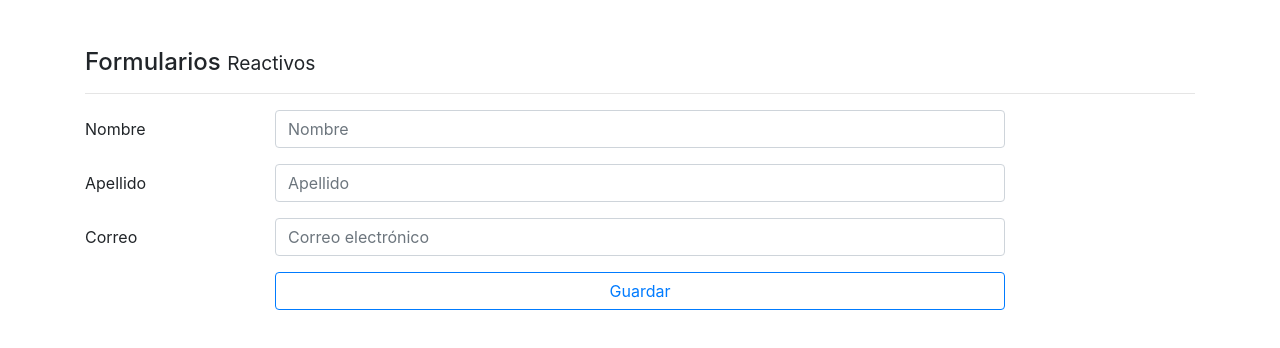
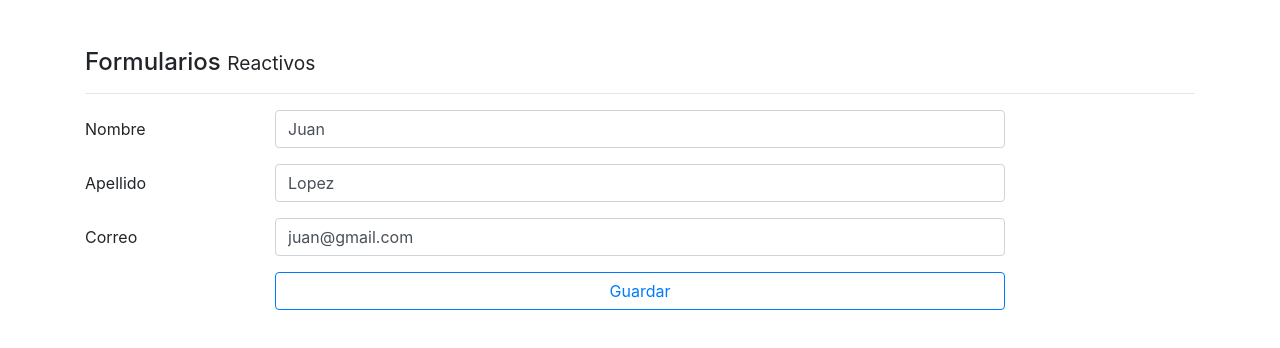
Before and after one commit to juanma77/spa-forms-validation-template-aproximation, an Angular app: page /reactive in a window 1280 px wide. Shown: the top 348 px of the page. Built offline with nearby package versions, Linux system fonts and the light colour scheme.

Commit message:
using form builder and form group to stablish relation between properties

```diff
--- a/src/app/app-routing.module.ts
+++ b/src/app/app-routing.module.ts
@@ -7,7 +7,7 @@ const routes: Routes = [
 
   { path: 'template', component: TemplateComponent },
   { path: 'reactive', component: ReactiveComponent },
-  { path: '**', pathMatch: 'full', redirectTo: 'template' }
+  { path: '**', pathMatch: 'full', redirectTo: 'reactive' }
 
 
 ];
--- a/src/app/app.module.ts
+++ b/src/app/app.module.ts
@@ -6,7 +6,8 @@ import { AppComponent } from './app.component';
 import { TemplateComponent } from './pages/template/template.component';
 import { ReactiveComponent } from './pages/reactive/reactive.component';
 
-import { FormsModule } from '@angular/forms';
+// El primero necesario si usamos una aproximación de formularios por template y el segundo, necesario su usamos una aproximación de formularios reactivos
+import { FormsModule, ReactiveFormsModule } from '@angular/forms';
 
 import { HttpClientModule } from '@angular/common/http';
 
@@ -20,7 +21,8 @@ import { HttpClientModule } from '@angular/common/http';
     BrowserModule,
     AppRoutingModule,
     FormsModule,
-    HttpClientModule
+    HttpClientModule,
+    ReactiveFormsModule
   ],
   providers: [],
   bootstrap: [AppComponent]
--- a/src/app/pages/reactive/reactive.component.html
+++ b/src/app/pages/reactive/reactive.component.html
@@ -1,6 +1,9 @@
 <h4>Formularios <small> Reactivos </small></h4>
 <hr>
-<form autocomplete="off">
+
+<!-- Debemos usar el [formGroup] en la etiqueta form y en cada input poner un formControlName que sea igual a la propiedad del
+this.formBuilder -->
+<form autocomplete="off" [formGroup]="forma" (ngSubmit)="save()">
 
   <div>
 
@@ -10,7 +13,8 @@
 
         <input class="form-control"
                type="text"
-               placeholder="Nombre">
+               placeholder="Nombre"
+               formControlName="name">
       </div>
     </div>
 
@@ -20,7 +24,8 @@
 
         <input class="form-control"
                type="text"
-               placeholder="Apellido">
+               placeholder="Apellido"
+               formControlName="lastName">
       </div>
     </div>
 
@@ -32,7 +37,8 @@
 
       <input class="form-control"
              type="email"
-             placeholder="Correo electrónico">
+             placeholder="Correo electrónico"
+             formControlName="email">
     </div>
   </div>
 
--- a/src/app/pages/reactive/reactive.component.ts
+++ b/src/app/pages/reactive/reactive.component.ts
@@ -1,4 +1,5 @@
 import { Component, OnInit } from '@angular/core';
+import { FormGroup, FormBuilder } from '@angular/forms';
 
 @Component({
   selector: 'app-reactive',
@@ -7,9 +8,36 @@ import { Component, OnInit } from '@angular/core';
 })
 export class ReactiveComponent implements OnInit {
 
-  constructor() { }
+  public forma: FormGroup;
+
+  // FormBuilder es un servicio que nos ayuda a crear formularios reactivos mas facilmente
+  constructor( private formBuilder: FormBuilder ) {
+
+    this.createForm();
+
+  }
 
   ngOnInit() {
   }
 
+  public createForm() {
+
+    // La primera posicion es el valor por defecto, la segunda es para las validaciones sincronas y la tercera paras las validaciones asincronas
+    this.forma = this.formBuilder.group({
+
+      name: [ 'Juan' ],
+      lastName: [ 'Lopez' ],
+      email: [ 'juan@gmail.com' ]
+
+    });
+
+
+  }
+
+  public save() {
+
+    console.log( this.forma );
+
+  }
+
 }
```
